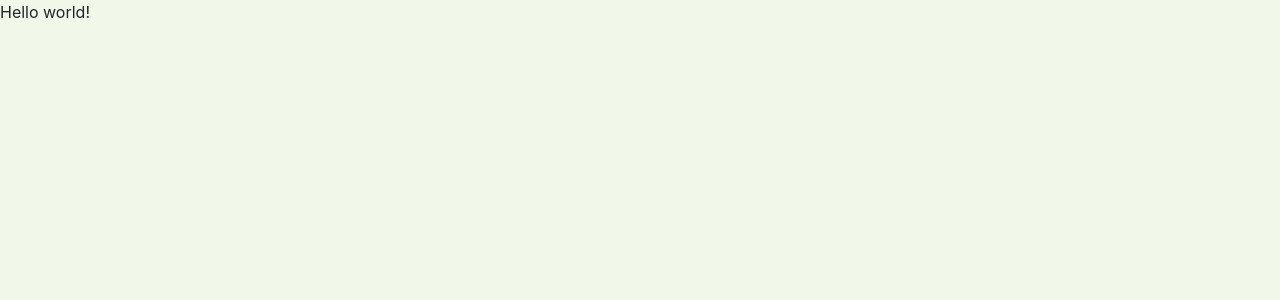
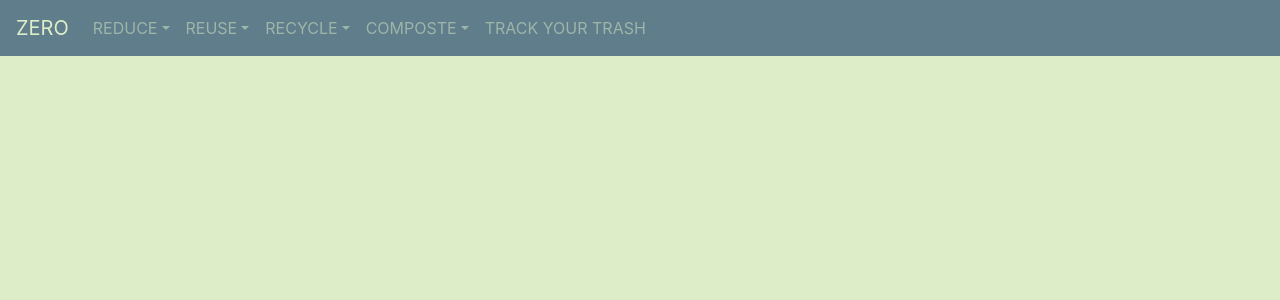
Before and after one commit to Devco2011/zero-app, a React (Create React App) app: page / in a window 1280 px wide. Shown: the top 300 px of the page. Built offline with nearby package versions, Linux system fonts and the light colour scheme.

Commit message:
nav bar work

```diff
--- a/src/App.js
+++ b/src/App.js
@@ -1,9 +1,9 @@
 import logo from './logo.svg';
-
+import { NavBar } from './components/zero/NavBar'
 
 function App() {
   return (
-    <div>Hello world!</div>
+    <NavBar />
   );
 }
 
--- a/src/components/zero/NavBar.js
+++ b/src/components/zero/NavBar.js
@@ -0,0 +1,34 @@
+import { React } from 'react';
+import { Navbar, Nav, Container, Button, NavDropdown } from 'react-bootstrap';
+import { Link } from 'react-router-dom';
+
+export const NavBar = () => {
+
+    return (
+        <Navbar collapseOnSelect expand="md navbar-dark bg-primary">
+            <Navbar.Toggle aria-controls="responsive-navbar-nav" />
+            <Navbar.Brand href="#home">ZERO</Navbar.Brand>
+            <Navbar.Collapse id="responsive-navbar-nav">
+                <Nav className="mr-auto">
+                    <NavDropdown title="REDUCE" id="collasible-nav-dropdown">
+                        <NavDropdown.Item href="#action/3.1">Learn</NavDropdown.Item>
+                        <NavDropdown.Item href="#action/3.2">Local Resources</NavDropdown.Item>
+                    </NavDropdown>
+                    <NavDropdown title="REUSE" id="collasible-nav-dropdown">
+                        <NavDropdown.Item href="#action/3.1">Learn</NavDropdown.Item>
+                        <NavDropdown.Item href="#action/3.2">Local Resources</NavDropdown.Item>
+                    </NavDropdown>
+                    <NavDropdown title="RECYCLE" id="collasible-nav-dropdown">
+                        <NavDropdown.Item href="#action/3.1">Learn</NavDropdown.Item>
+                        <NavDropdown.Item href="#action/3.2">Local Resources</NavDropdown.Item>
+                    </NavDropdown>
+                    <NavDropdown title="COMPOSTE" id="collasible-nav-dropdown">
+                        <NavDropdown.Item href="#action/3.1">Learn</NavDropdown.Item>
+                        <NavDropdown.Item href="#action/3.2">Local Resources</NavDropdown.Item>
+                    </NavDropdown>
+                    <Nav.Link href="#pricing">TRACK YOUR TRASH</Nav.Link>
+                </Nav>
+            </Navbar.Collapse>
+        </Navbar>
+    )
+}
--- a/src/styles/_variables.scss
+++ b/src/styles/_variables.scss
@@ -1,4 +1,4 @@
 
 $primary: #607D8B;
-$secondary: #DCEDC8;
-$white: #F1F8E9;
+$secondary: #616161;
+$white: #DCEDC8;
```
Also changed, not shown: 1 other file (tests, documents, lock files or other folders).
